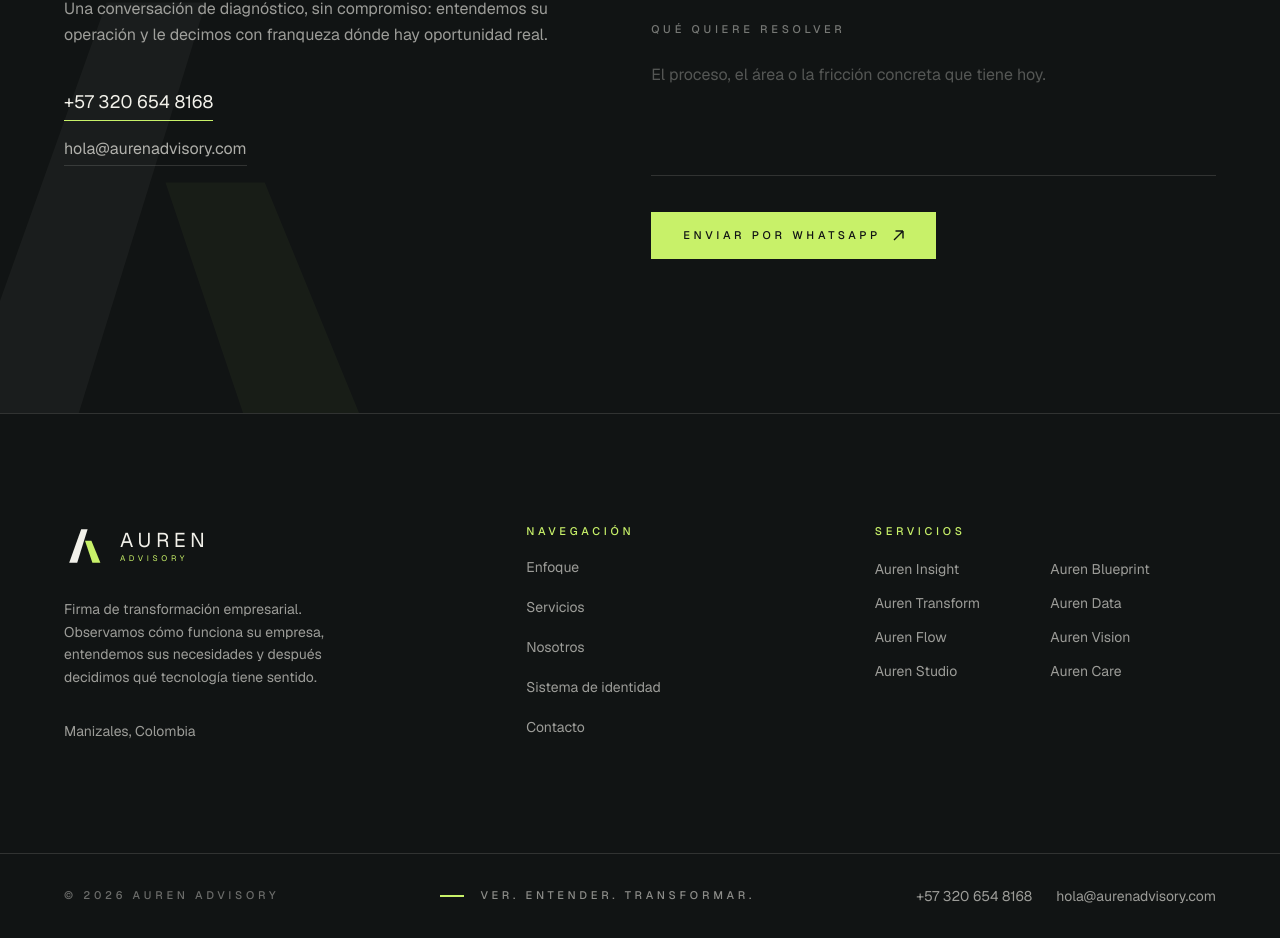
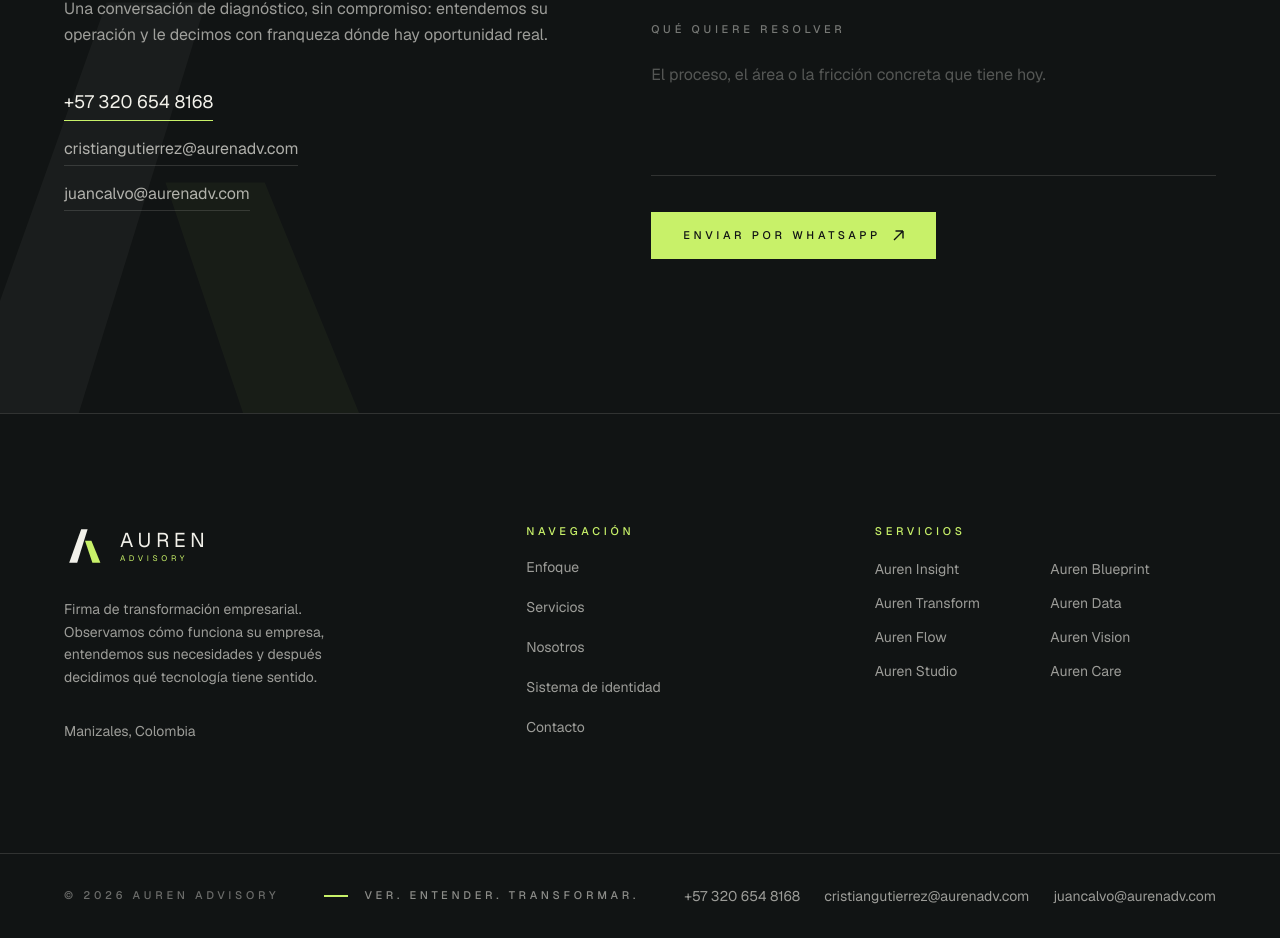
Before and after one commit to cdgutierrez456/auren-advisory-webpage, a Next.js app: page / in a window 1280 px wide. Shown: the part 6576-7514 px from the top of the page. Built offline with nearby package versions, Linux system fonts and the light colour scheme.

Commit message:
Cambiando correos de contacto

```diff
--- a/src/app/marca/page.tsx
+++ b/src/app/marca/page.tsx
@@ -224,7 +224,7 @@
               <span className="label text-deep/60">Director</span>
             </div>
             <div className="flex flex-col gap-1 text-[10px] text-deep/75">
-              <span>{site.email}</span>
+              <span>{site.emails[0]}</span>
               <span>{site.domain}</span>
             </div>
             <div className="flex items-center gap-2.5">
--- a/src/components/footer.tsx
+++ b/src/components/footer.tsx
@@ -67,12 +67,15 @@
             >
               {site.whatsappDisplay}
             </a>
-            <a
-              href={`mailto:${site.email}`}
-              className="text-sm text-muted-invert transition-colors hover:text-ivory"
-            >
-              {site.email}
-            </a>
+            {site.emails.map((email) => (
+              <a
+                key={email}
+                href={`mailto:${email}`}
+                className="text-sm text-muted-invert transition-colors hover:text-ivory"
+              >
+                {email}
+              </a>
+            ))}
           </div>
         </div>
       </div>
--- a/src/components/sections/contacto.tsx
+++ b/src/components/sections/contacto.tsx
@@ -25,12 +25,15 @@
             >
               {site.whatsappDisplay}
             </a>
-            <a
-              href={`mailto:${site.email}`}
-              className="w-fit border-b border-rule-invert pb-1 text-ivory/70 transition-colors hover:border-lime hover:text-ivory"
-            >
-              {site.email}
-            </a>
+            {site.emails.map((email) => (
+              <a
+                key={email}
+                href={`mailto:${email}`}
+                className="w-fit border-b border-rule-invert pb-1 text-ivory/70 transition-colors hover:border-lime hover:text-ivory"
+              >
+                {email}
+              </a>
+            ))}
           </div>
         </div>
         <div className="md:pt-4">
--- a/src/content/site.ts
+++ b/src/content/site.ts
@@ -9,8 +9,8 @@
 export const site = {
   name: "Auren Advisory",
   tagline: "Ver. Entender. Transformar.",
-  domain: "aurenadvisory.com",
-  email: "hola@aurenadvisory.com",
+  domain: "aurenadv.com",
+  emails: ["cristiangutierrez@aurenadv.com", "juancalvo@aurenadv.com"],
   /** Solo dígitos, con indicativo de país. Formato que exige wa.me. */
   whatsapp: "573206548168",
   whatsappDisplay: "+57 320 654 8168",
```
